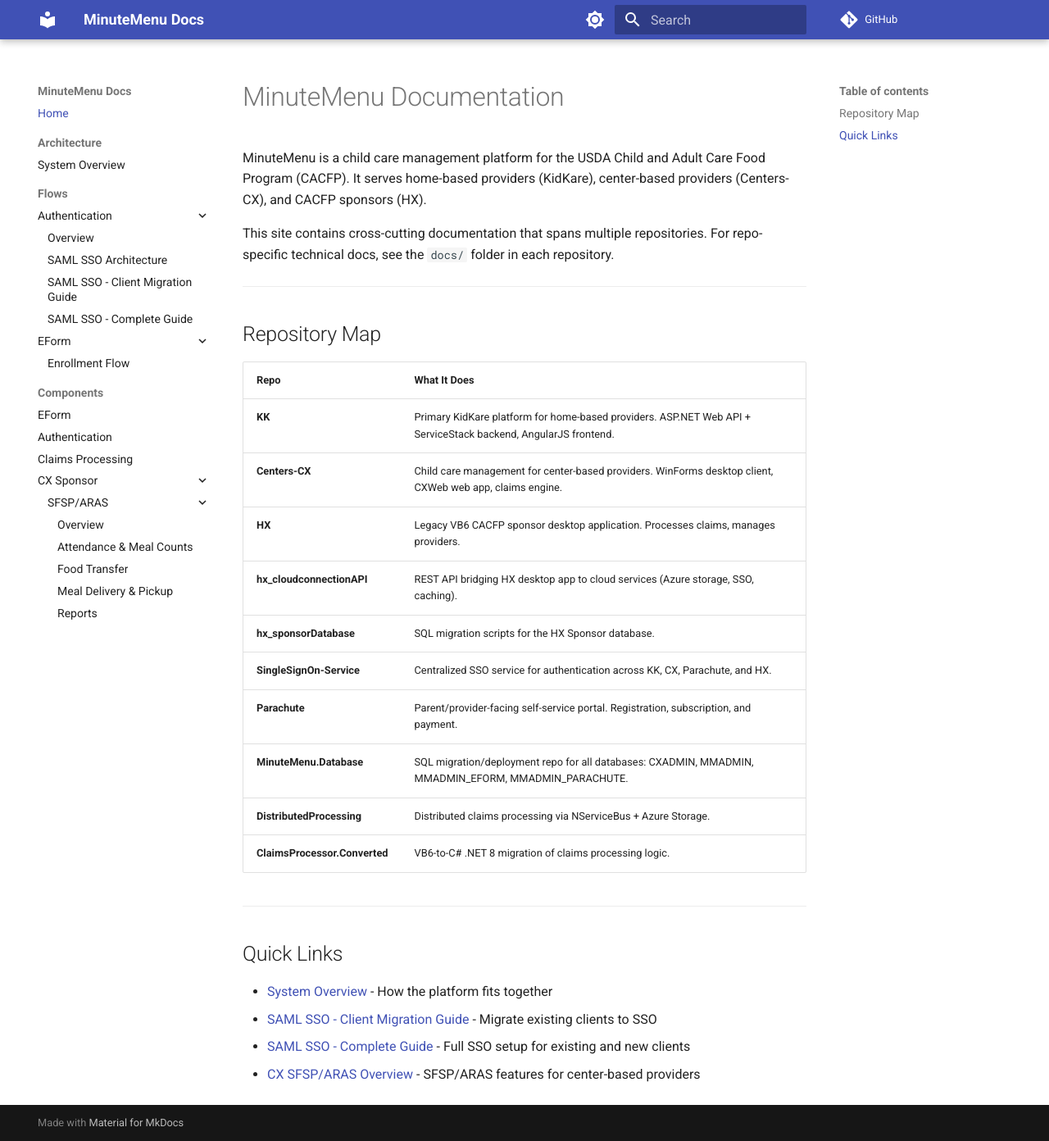
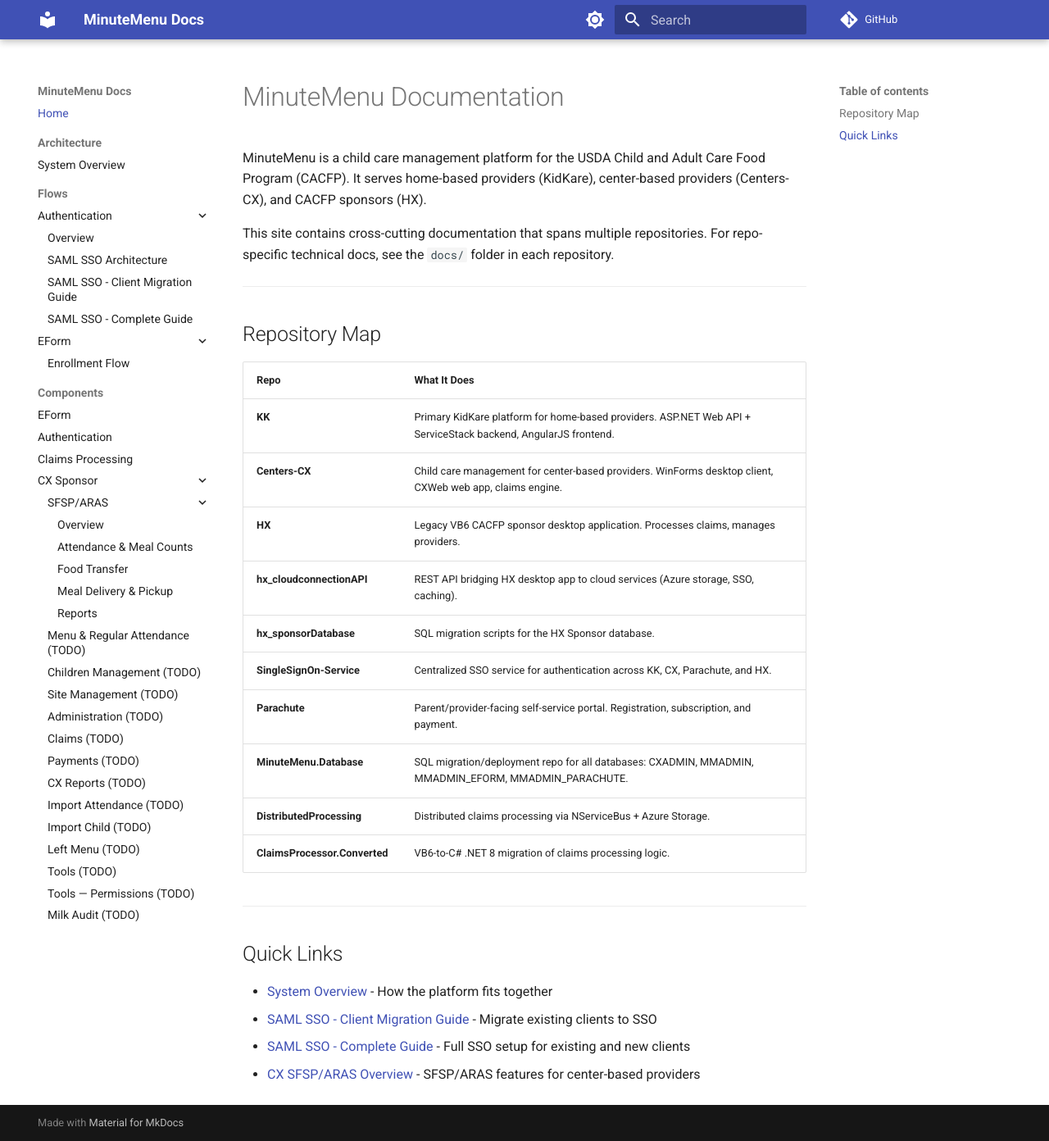
Before and after one commit to MinuteMenu/docs, an MkDocs documentation site: the page built from docs/index.md, in a window 1280 px wide and 1392 px high. Shown: the whole window at 82% size. Built offline with MkDocs 1.6.1 and Material for MkDocs 9.7.7, drawn with Linux system fonts in a browser that asks for light colours; comment, search, counter and statistics services are not loaded.

Commit message:
Add TODO placeholder pages for 13 CX Sponsor topics
Adds sibling pages next to SFSP/ARAS under CX Sponsor, one per user
story from TP feature 314925. Each placeholder shows a TODO admonition
with the TP ticket link and current status.

Topics: Menu & Regular Attendance, Children Management, Site Management,
Administration, Claims, Payments, CX Reports, Import Attendance,
Import Child, Left Menu, Tools, Tools Permissions, Milk Audit.

Co-Authored-By: Claude Opus 4.6 (1M context) <noreply@anthropic.com>

```diff
--- a/mkdocs.yml
+++ b/mkdocs.yml
@@ -56,3 +56,16 @@ nav:
         - Food Transfer: components/cx-sfsp-aras/food-transfer.md
         - Meal Delivery & Pickup: components/cx-sfsp-aras/meal-delivery-pickup.md
         - Reports: components/cx-sfsp-aras/reports.md
+      - "Menu & Regular Attendance (TODO)": components/cx-sponsor/menu-attendance.md
+      - "Children Management (TODO)": components/cx-sponsor/children-management.md
+      - "Site Management (TODO)": components/cx-sponsor/site-management.md
+      - "Administration (TODO)": components/cx-sponsor/administration.md
+      - "Claims (TODO)": components/cx-sponsor/claims.md
+      - "Payments (TODO)": components/cx-sponsor/payments.md
+      - "CX Reports (TODO)": components/cx-sponsor/reports.md
+      - "Import Attendance (TODO)": components/cx-sponsor/import-attendance.md
+      - "Import Child (TODO)": components/cx-sponsor/import-child.md
+      - "Left Menu (TODO)": components/cx-sponsor/left-menu.md
+      - "Tools (TODO)": components/cx-sponsor/tools.md
+      - "Tools — Permissions (TODO)": components/cx-sponsor/tools-permissions.md
+      - "Milk Audit (TODO)": components/cx-sponsor/milk-audit.md
```
Also changed, not shown: docs/components/cx-sponsor/administration.md (added, +6 -0 lines), docs/components/cx-sponsor/children-management.md (added, +6 -0 lines), docs/components/cx-sponsor/claims.md (added, +6 -0 lines), docs/components/cx-sponsor/import-attendance.md (added, +6 -0 lines), docs/components/cx-sponsor/import-child.md (added, +6 -0 lines), docs/components/cx-sponsor/left-menu.md (added, +6 -0 lines), docs/components/cx-sponsor/menu-attendance.md (added, +6 -0 lines), docs/components/cx-sponsor/milk-audit.md (added, +6 -0 lines), docs/components/cx-sponsor/payments.md (added, +6 -0 lines), docs/components/cx-sponsor/reports.md (added, +6 -0 lines), docs/components/cx-sponsor/site-management.md (added, +6 -0 lines), docs/components/cx-sponsor/tools-permissions.md (added, +6 -0 lines), docs/components/cx-sponsor/tools.md (added, +6 -0 lines).
